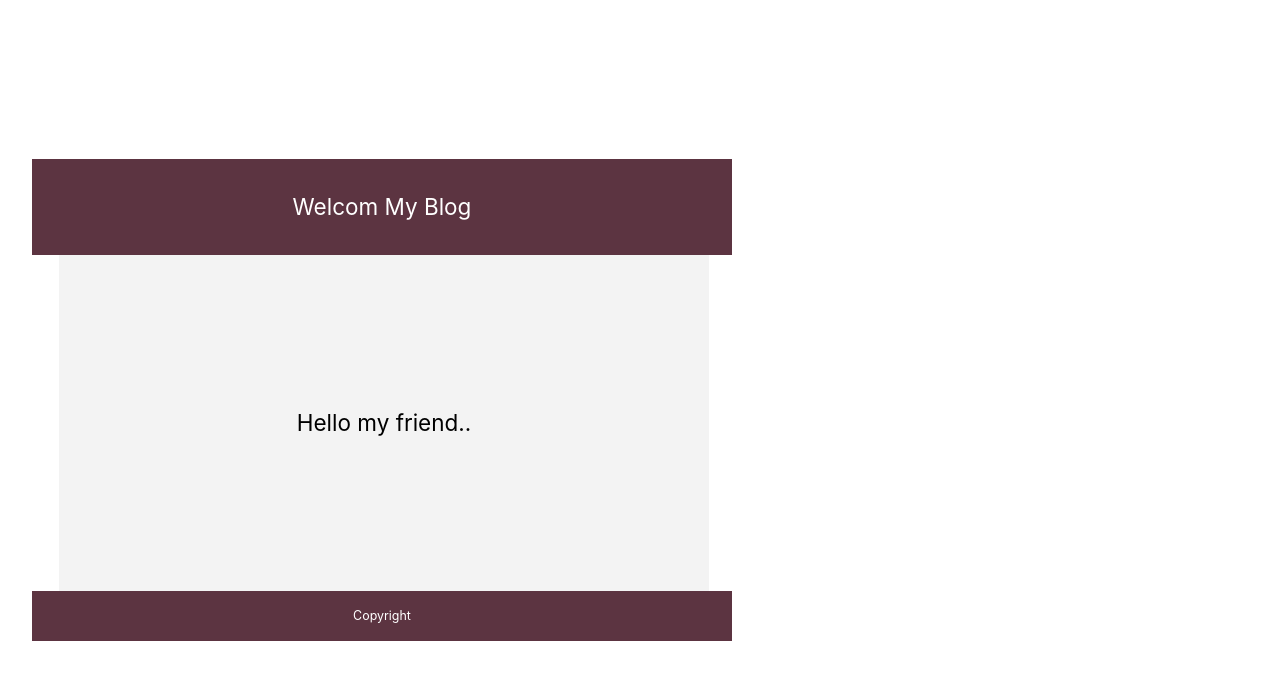
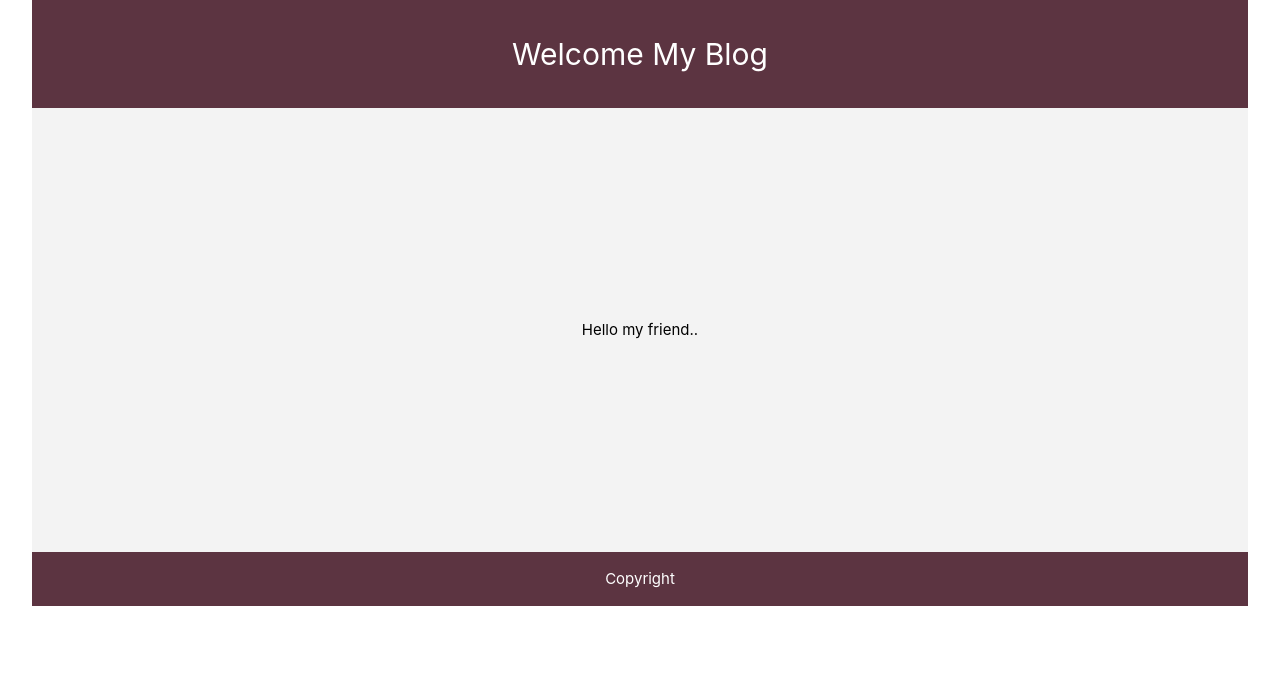
Before and after one commit to scmhsulaenandar/vue_ojt, a Vue app: page / in a window 1280 px wide. Shown: the top 680 px of the page. Built offline with nearby package versions, Linux system fonts and the light colour scheme.

Commit message:
[review] review modification

```diff
--- a/src/App.vue
+++ b/src/App.vue
@@ -5,7 +5,3 @@ import { RouterLink, RouterView } from 'vue-router'
 <template>
   <RouterView />
 </template>
-
-<style scoped>
-
-</style>
--- a/src/assets/css/components/content.css
+++ b/src/assets/css/components/content.css
@@ -1,7 +1,7 @@
-h2 {
-    width: 650px;
-    padding: 150px;
-    margin: 0 27px;
+.p-blk {
+    width: 100%;
+    padding: 210px 0;
+    margin: 0 auto;
     background-color: #f3f3f3;
     color: #000000;
     text-align: center;
--- a/src/assets/css/components/footer.css
+++ b/src/assets/css/components/footer.css
@@ -1,5 +1,8 @@
-footer h5 {
-    width: 700px;
+.cmn-footer {
+    width: 100%;
+    margin: 0 auto;
+}
+.cmn-footer .cmn-p {
     padding: 15px;
     background-color: #5c3441;
     color: #ffffff;
--- a/src/assets/css/components/header.css
+++ b/src/assets/css/components/header.css
@@ -1,5 +1,8 @@
-header h2 {
-    width: 700px;
+.cmn-header {
+    width: 100%;
+    margin: 0 auto;
+}
+.cmn-header .cmn-h1 {
     padding: 30px;
     background-color: #5c3441;
     color: #ffffff;
--- a/src/assets/main.css
+++ b/src/assets/main.css
@@ -23,12 +23,12 @@ a,
 
 @media (min-width: 1024px) {
   body {
-    display: flex;
+    display: initial;
     place-items: center;
   }
 
   #app {
-    display: grid;
+    display: block;
     grid-template-columns: 1fr 1fr;
     padding: 0 2rem;
   }
--- a/src/components/Content.vue
+++ b/src/components/Content.vue
@@ -1,8 +1,7 @@
 <template>
-        <h2>Hello my friend..</h2>
+  <p class="p-blk">Hello my friend..</p>
 </template>
 
 <style scoped>
-
 @import "../assets/css/components/content.css";
 </style>
--- a/src/components/Footer.vue
+++ b/src/components/Footer.vue
@@ -1,10 +1,9 @@
 <template>
-  <footer>
-    <h5>Copyright</h5>
+  <footer class="cmn-footer">
+    <p class="cmn-p">Copyright</p>
   </footer>
 </template>
 
 <style scoped>
-
 @import "../assets/css/components/footer.css";
 </style>
--- a/src/components/Header.vue
+++ b/src/components/Header.vue
@@ -1,10 +1,9 @@
 <template>
-    <header>
-        <h2>Welcom My Blog</h2>
-    </header>
+  <header class="cmn-header">
+    <h1 class="cmn-h1">Welcome My Blog</h1>
+  </header>
 </template>
 
 <style scoped>
-
 @import "../assets/css/components/header.css";
 </style>
--- a/src/views/FirstOjtContent.vue
+++ b/src/views/FirstOjtContent.vue
@@ -7,7 +7,6 @@
 </template>
 
 <style scoped>
-
 @import "../assets/css/views/first-ojt-content.css";
 </style>
 
```
Also changed, not shown: src/services/views/first-ojt-content.js (line endings or trailing spaces).
